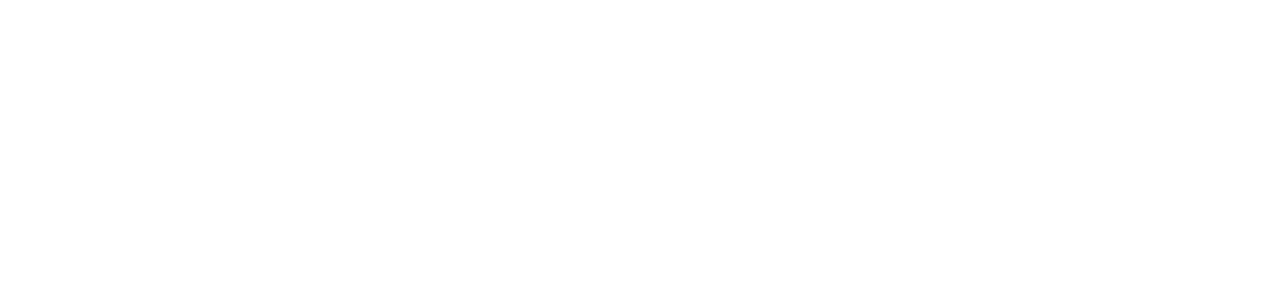
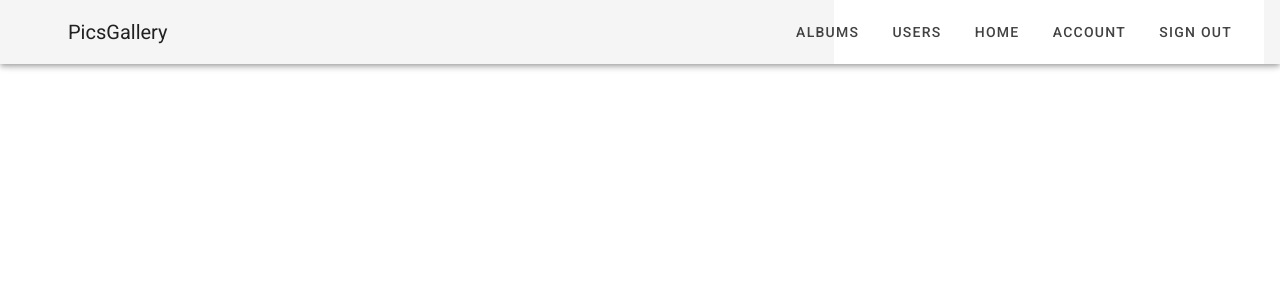
Before and after one commit to Taalaybek/picsgalleryfrontapp, a Vue app: page / in a window 1280 px wide. Shown: the top 300 px of the page. Built offline with nearby package versions, Linux system fonts and the light colour scheme.

Commit message:
Imported TopMenu and updated markup

```diff
--- a/src/App.vue
+++ b/src/App.vue
@@ -1,12 +1,22 @@
 <template>
-  <v-app>
-    <router-view></router-view>
+  <v-app id="picsgallery">
+    <top-menu></top-menu>
+    <v-content>
+      <v-container fluid>
+        <router-view></router-view>
+      </v-container>
+    </v-content>
   </v-app>
 </template>
 
 <script>
+import TopMenu from '@/components/TopMenu'
 export default {
   name: 'App',
+
+  components: {
+    TopMenu
+  },
 
   data: () => ({
     //
```
